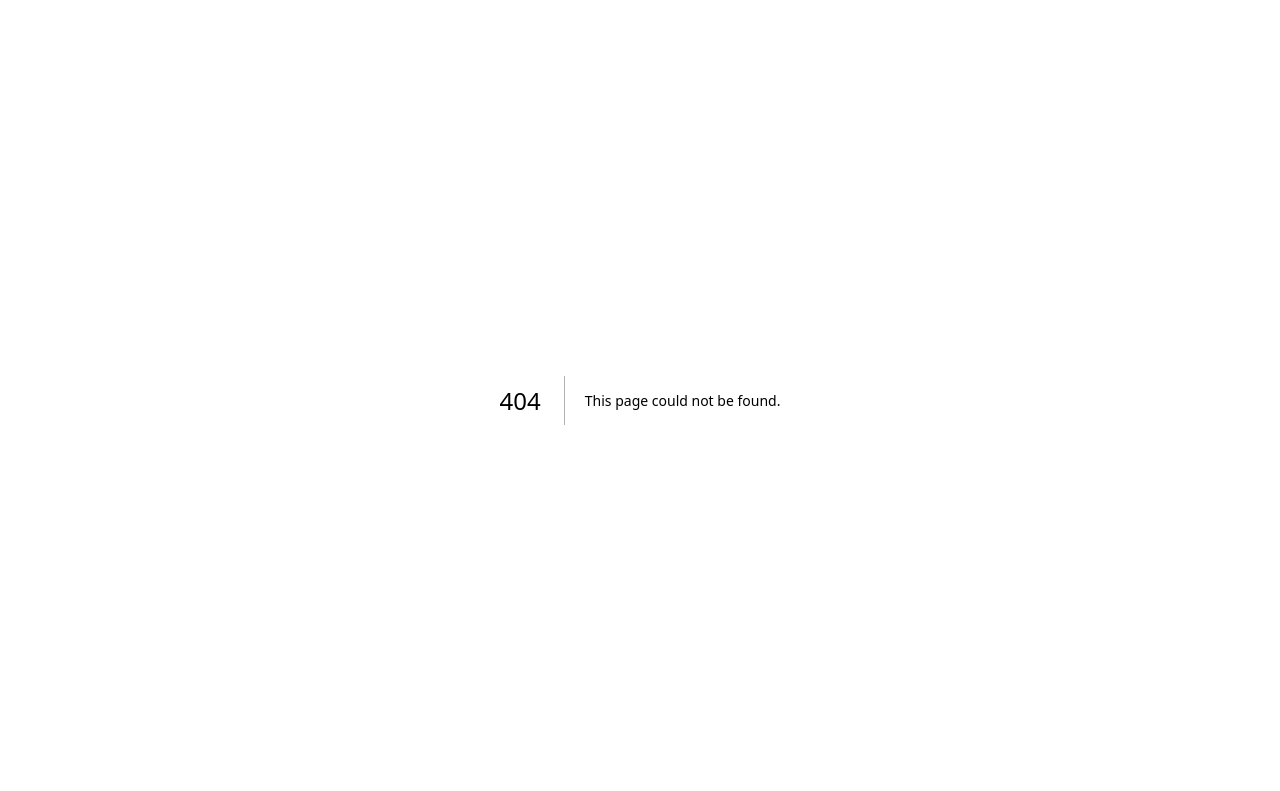
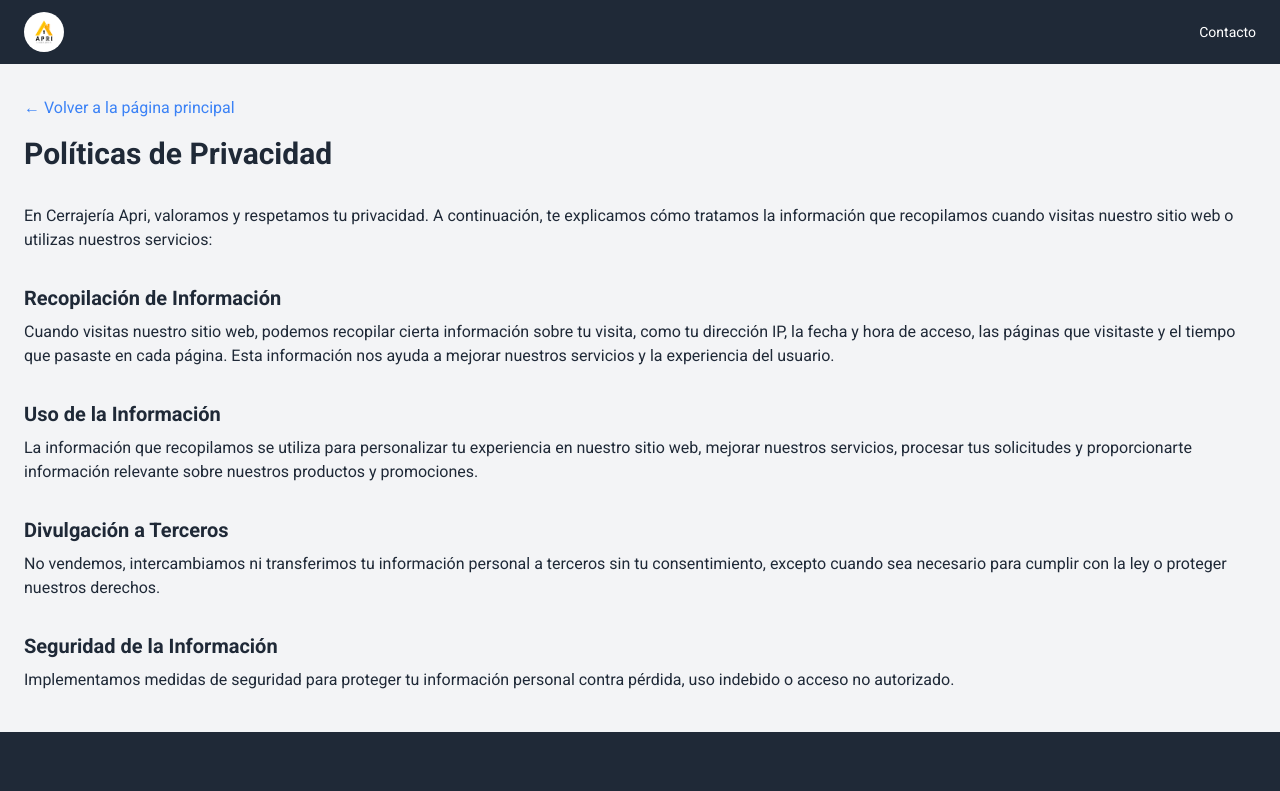
Before and after one commit to alexmp2602/apri-cerrajeria, a Next.js app: page /politicas-de-privacidad in a window 1280 px wide. Before the commit this address had no page. Shown: the top 791 px of the page. Built offline with nearby package versions, Linux system fonts and the light colour scheme.

Commit message:
Actualizar estilos y enlaces en el encabezado y el pie de página

```diff
--- /dev/null
+++ b/src/app/politicas-de-privacidad/layout.tsx
@@ -0,0 +1,32 @@
+// pages/politicas-de-privacidad.js
+
+import type { Metadata } from "next";
+import { Roboto } from "next/font/google";
+import Head from "next/head";
+
+const roboto = Roboto({
+  weight: ["400", "700"],
+  subsets: ["latin"],
+  style: "normal",
+  display: "swap",
+});
+
+export const metadata: Metadata = {
+  title: "Apri - Políticas de Privacidad",
+  description:
+    "Políticas de privacidad de Cerrajería Apri. Información sobre cómo tratamos tus datos personales.",
+    icons: {
+      icon: "/icon.ico",
+    },
+};
+export default function RootLayout({
+  children,
+}: Readonly<{
+  children: React.ReactNode;
+}>) {
+  return (
+    <html lang="en">
+      <body className={roboto.className}>{children}</body>
+    </html>
+  );
+}
--- /dev/null
+++ b/src/app/politicas-de-privacidad/page.tsx
@@ -0,0 +1,69 @@
+import Footer from "@/components/Footer";
+import Header from "@/components/Header";
+import Link from "next/link";
+
+export default function PoliticasDePrivacidad() {
+  return (
+    <div className="flex flex-col min-h-screen bg-gray-100 text-gray-800">
+      <Header isPrivacyPolicyPage />
+      <main className="w-full pt-24 pb-4 flex flex-col items-center justify-center">
+        <div className="container px-4 md:px-6">
+          <Link
+            href="/"
+            className="text-blue-500 hover:underline mb-4 inline-block"
+          >
+            &larr; Volver a la página principal
+          </Link>
+          <h1 className="text-3xl font-bold mb-8">Políticas de Privacidad</h1>
+          <div className="prose max-w-none">
+            <p>
+              En Cerrajería Apri, valoramos y respetamos tu privacidad. A
+              continuación, te explicamos cómo tratamos la información que
+              recopilamos cuando visitas nuestro sitio web o utilizas nuestros
+              servicios:
+            </p>
+
+            <h2 className="text-xl font-bold mt-8 mb-2">
+              Recopilación de Información
+            </h2>
+            <p>
+              Cuando visitas nuestro sitio web, podemos recopilar cierta
+              información sobre tu visita, como tu dirección IP, la fecha y hora
+              de acceso, las páginas que visitaste y el tiempo que pasaste en
+              cada página. Esta información nos ayuda a mejorar nuestros
+              servicios y la experiencia del usuario.
+            </p>
+
+            <h2 className="text-xl font-bold mt-8 mb-2">
+              Uso de la Información
+            </h2>
+            <p>
+              La información que recopilamos se utiliza para personalizar tu
+              experiencia en nuestro sitio web, mejorar nuestros servicios,
+              procesar tus solicitudes y proporcionarte información relevante
+              sobre nuestros productos y promociones.
+            </p>
+
+            <h2 className="text-xl font-bold mt-8 mb-2">
+              Divulgación a Terceros
+            </h2>
+            <p>
+              No vendemos, intercambiamos ni transferimos tu información
+              personal a terceros sin tu consentimiento, excepto cuando sea
+              necesario para cumplir con la ley o proteger nuestros derechos.
+            </p>
+
+            <h2 className="text-xl font-bold mt-8 mb-2">
+              Seguridad de la Información
+            </h2>
+            <p>
+              Implementamos medidas de seguridad para proteger tu información
+              personal contra pérdida, uso indebido o acceso no autorizado.
+            </p>
+          </div>
+        </div>
+      </main>
+      <Footer />
+    </div>
+  );
+}
--- a/src/components/Footer.tsx
+++ b/src/components/Footer.tsx
@@ -41,7 +41,10 @@ export default function Footer() {
               Cerrajería Apri <br /> De Walter Troncoso
             </p>
           </div>
-          <Link className="text-xs hover:underline underline-offset-4" href="#">
+          <Link
+            href="/politicas-de-privacidad"
+            className="text-xs hover:underline underline-offset-4"
+          >
             Políticas de Privacidad
           </Link>
         </nav>
--- a/src/components/Header.tsx
+++ b/src/components/Header.tsx
@@ -2,14 +2,17 @@
 
 import Image from "next/image";
 import Link from "next/link";
-import React, { useEffect, useState } from "react";
+import { useState, useEffect } from "react";
 
-export default function Header() {
+interface HeaderProps {
+  isPrivacyPolicyPage?: boolean;
+}
+
+export default function Header({ isPrivacyPolicyPage }: HeaderProps) {
   const [scrolling, setScrolling] = useState(false);
 
-  // Función para detectar el scroll y cambiar el estado de 'scrolling'
   const handleScroll = () => {
-    if (window.scrollY > 70) {
+    if (!isPrivacyPolicyPage && window.scrollY > 70) {
       setScrolling(true);
     } else {
       setScrolling(false);
@@ -17,20 +20,44 @@ export default function Header() {
   };
 
   useEffect(() => {
+    const handleScroll = () => {
+      if (!isPrivacyPolicyPage && window.scrollY > 70) {
+        setScrolling(true);
+      } else {
+        setScrolling(false);
+      }
+    };
+
     window.addEventListener("scroll", handleScroll);
     return () => {
       window.removeEventListener("scroll", handleScroll);
     };
-  }, []);
+  }, [isPrivacyPolicyPage]);
+
+  const contactoLink = isPrivacyPolicyPage ? "/#contacto" : "#contacto";
+
+  const handleNavLinkClick = (event: React.MouseEvent<HTMLAnchorElement>) => {
+    event.preventDefault();
+    const targetId = event.currentTarget.hash.substring(1);
+    const targetElement = document.getElementById(targetId);
+    if (targetElement) {
+      const offset = 60;
+      const targetPosition = targetElement.getBoundingClientRect().top + window.scrollY - offset;
+      window.scrollTo({
+        top: targetPosition,
+        behavior: "smooth",
+      });
+    }
+  };
 
   return (
     <header
       className={`px-4 lg:px-6 h-16 flex items-center justify-between fixed w-full z-10 ${
-        scrolling ? "bg-gray-800" : "bg-transparent"
+        (scrolling || isPrivacyPolicyPage) ? "bg-gray-800" : "bg-transparent"
       } text-white transition-colors duration-300`}
     >
       <div>
-        <Link href="#">
+        <Link href="/">
           <div className="flex items-center space-x-2">
             <div className="bg-white w-10 h-10 rounded-full flex items-center justify-center">
               <Image
@@ -44,13 +71,17 @@ export default function Header() {
         </Link>
       </div>
       <nav className="flex gap-4 sm:gap-6">
-        <Link href="#servicios" className="text-sm hover:underline">
-          Servicios
-        </Link>
-        <Link href="#nosotros" className="text-sm hover:underline">
-          Nosotros
-        </Link>
-        <Link href="#contacto" className="text-sm hover:underline">
+        {!isPrivacyPolicyPage && (
+          <>
+            <Link href="/#servicios" onClick={handleNavLinkClick} className="text-sm hover:underline">
+              Servicios
+            </Link>
+            <Link href="/#nosotros" onClick={handleNavLinkClick} className="text-sm hover:underline">
+              Nosotros
+            </Link>
+          </>
+        )}
+        <Link href={contactoLink} onClick={handleNavLinkClick} className="text-sm hover:underline">
           Contacto
         </Link>
       </nav>
--- a/src/components/Nosotros.tsx
+++ b/src/components/Nosotros.tsx
@@ -20,35 +20,30 @@ export default function Nosotros() {
           <div>
             <h2 className="text-3xl font-semibold mb-4">¡Nosotros!</h2>
             <p className="text-gray-600 mb-4 text-pretty">
-              En cerrajería Apri, nos enorgullece ser tus expertos confiables en
-              todo lo relacionado con cerrajería en Mendoza. Brindamos los
-              mejores servicios especializados para automóviles, hogares y
-              sistemas de seguridad. Ya sea que enfrentes una urgencia en medio
-              de la noche o necesites asistencia durante el día.
+              ¡En Cerrajería Apri somos tus expertos confiables en cerrajería en
+              Mendoza!
             </p>
             <p className="text-gray-600 mb-4 text-pretty">
-              Respaldados por años de experiencia y habilidades técnicas
-              avanzadas. Nuestra dedicación a la calidad, la confianza y
-              accesibilidad de precios nos distingue como la elección preferida
-              para resolver cualquier problema de cerrajería.
+              Ofrecemos servicios especializados para automóviles, hogares y
+              sistemas de seguridad, con la garantía de calidad y precios
+              accesibles. Con años de experiencia y habilidades técnicas
+              avanzadas, estamos aquí para ayudarte en cualquier momento del día
+              o la noche.
             </p>
-            <p className="text-gray-600 text-pretty">
-              Nos esforzamos por construir relaciones basadas en la honestidad y
-              el trato amable. Estos principios son fundamentales para nuestra
-              filosofía y constituyen el sello distintivo que nos define.
-            </p>
-            <p className="text-gray-600 mt-4">
-              Ubicados estratégicamente en San José, nos encontramos en el
-              corazón de la provincia, listos para servir a toda la comunidad
-              con la máxima diligencia.
+            <p className="text-gray-600 mb-4 text-pretty">
+              Nuestro compromiso con la calidad, la confianza y la asequibilidad
+              nos distingue como la elección preferida para resolver tus
+              necesidades de cerrajería. Construimos relaciones basadas en la
+              honestidad y el trato amable, valores que son fundamentales para
+              nuestra filosofía y que nos definen como empresa.
             </p>
           </div>
           <div>
             <div className="flex flex-col items-center">
+              <h2 className="text-3xl font-semibold mb-6">
+                Trabajos realizados
+              </h2>
               <div className="bg-white rounded-lg shadow-md p-6">
-                <h2 className="text-3xl font-semibold mb-6">
-                  Trabajos realizados
-                </h2>
                 {plugin && (
                   <Carousel
                     plugins={[plugin]}
```
